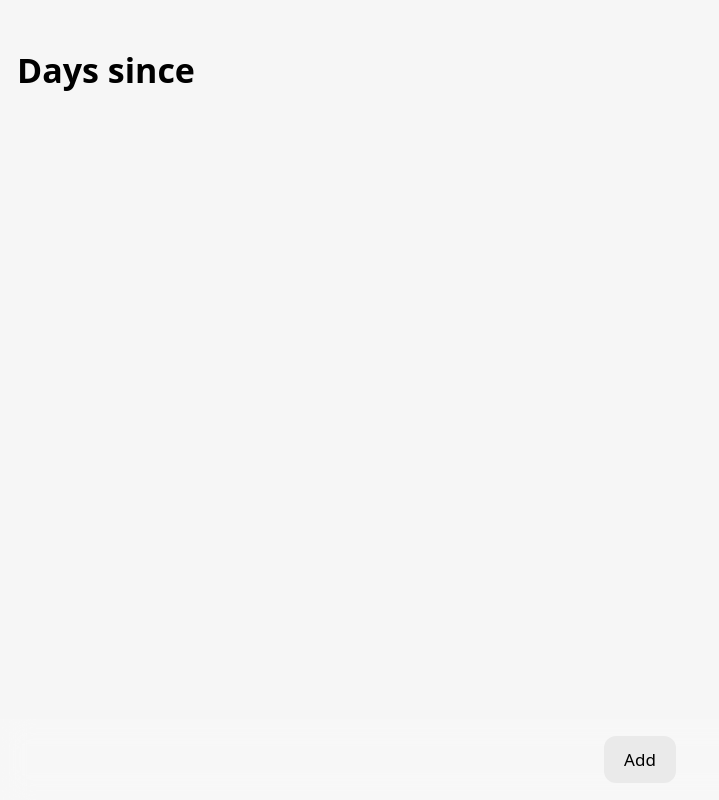
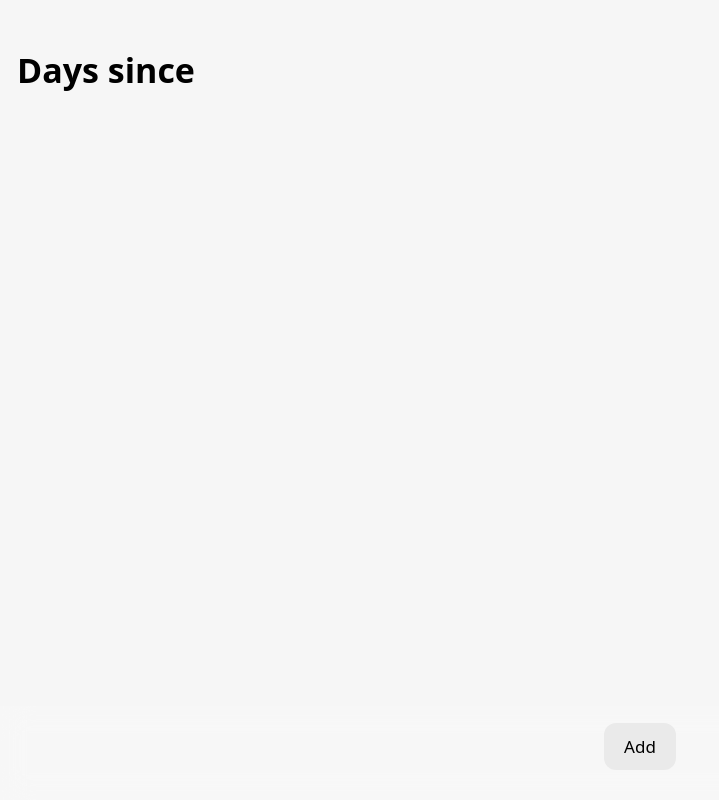
Before and after one commit to zartre/oma, a SvelteKit app: page / in a window 1280 px wide. Shown: the whole page, without its empty margins (0-719 px from the left). Built offline with nearby package versions, Linux system fonts and the light colour scheme.

Commit message:
refactor: add bottom padding for iOS to Add btn

```diff
--- a/src/routes/+page.svelte
+++ b/src/routes/+page.svelte
@@ -66,7 +66,7 @@
 		background-color: rgba(255, 255, 255, 0.2);
 		bottom: 0;
 		left: 0;
-		padding: 1rem;
+		padding: 1rem 1rem 30px;
 		position: fixed;
 		right: 0;
 		text-align: center;
```
